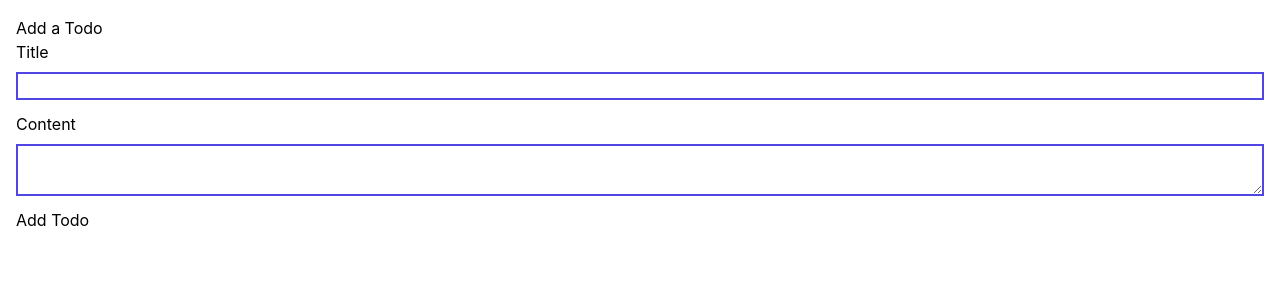
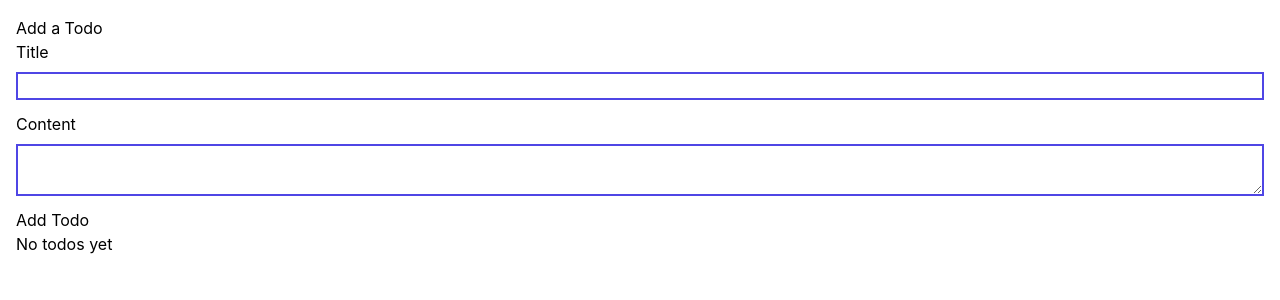
Before and after one commit to alex-yi37/vite-react-playground, a React (Vite) app: page / in a window 1280 px wide. Shown: the top 300 px of the page. Built offline with nearby package versions, Linux system fonts and the light colour scheme.

Commit message:
work on todo list

```diff
--- a/src/App.tsx
+++ b/src/App.tsx
@@ -1,24 +1,14 @@
 import "./App.css";
 
 // import { Button } from "./components/Button";
-import { TodoForm, RandomForm } from "./components/TodoForm";
-import { FormContainer } from "./components/FormContainer";
+import { RandomForm, TodoListContainer } from "./components/TodoForm";
 
 function App() {
   return (
     <>
       <main>
-        <FormContainer title="Add a Todo">
-          <TodoForm
-            submitTodo={(todo: {
-              id: string;
-              title: string;
-              content: string;
-            }) => {
-              console.log(`the todo`, todo);
-            }}
-          />
-        </FormContainer>
+        <TodoListContainer />
+
         <RandomForm />
       </main>
     </>
--- a/src/components/TodoForm.tsx
+++ b/src/components/TodoForm.tsx
@@ -2,6 +2,7 @@ import { useState } from "react";
 
 import { generateRandomTodoId } from "../utils";
 import { Button } from "./Button";
+import { FormContainer } from "./FormContainer";
 
 interface Todo {
   id: string;
@@ -11,6 +12,35 @@ interface Todo {
 
 interface TodoFormProps {
   submitTodo: (todo: Todo) => void;
+  deleteTodo: (todoId: string) => void;
+}
+
+export function TodoListContainer() {
+  const [todos, setTodos] = useState<Array<Todo>>([]);
+
+  function addTodo(todo: Todo) {
+    console.log("wubba todo?", todo, "and todos", todos);
+    setTodos([todo, ...todos]);
+  }
+
+  function deleteTodo(todoId: string) {
+    const filteredTodos = todos.filter((todo) => {
+      return todo.id !== todoId;
+    });
+
+    setTodos(filteredTodos);
+  }
+
+  return (
+    <FormContainer title="Add a Todo">
+      <div>
+        <TodoForm submitTodo={addTodo} deleteTodo={deleteTodo} />
+      </div>
+      <div>
+        <TodoList todos={todos} />
+      </div>
+    </FormContainer>
+  );
 }
 
 export function TodoForm({ submitTodo }: TodoFormProps) {
@@ -70,14 +100,14 @@ export function TodoForm({ submitTodo }: TodoFormProps) {
 }
 
 interface TodoListProps {
-  todoList: Array<Todo>;
+  todos: Array<Todo>;
 }
 
-export function TodoList({ todoList }: TodoListProps) {
+export function TodoList({ todos }: TodoListProps) {
   return (
     <ul>
-      {todoList?.length > 0 ? (
-        todoList.map((todo) => {
+      {todos?.length > 0 ? (
+        todos.map((todo) => {
           return (
             <li key={todo.id}>
               <h2>{todo.title}</h2>
```
